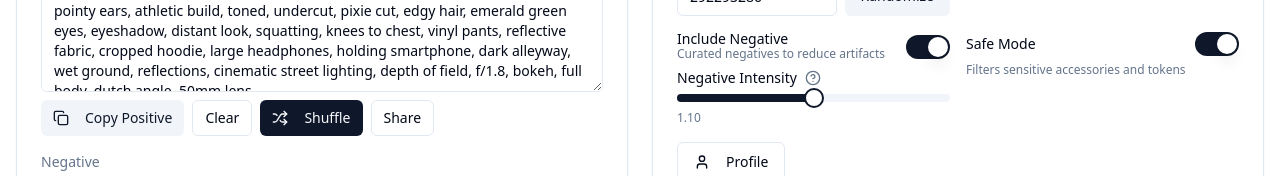
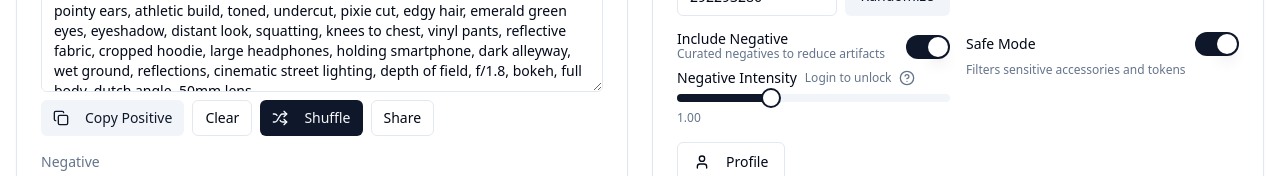
Before and after one commit to travisgalt/PromptParser1.1, a React (Vite) app: page / in a window 1280 px wide. Shown: the part 214-390 px from the top of the page. Built offline with nearby package versions, Linux system fonts and the light colour scheme; no server answers; the database is empty.

Commit message:
[dyad] Negative Intensity slider gated by login with disabled UI and 1.0 default - wrote 1 file(s)

```diff
--- a/src/components/generator/PromptControls.tsx
+++ b/src/components/generator/PromptControls.tsx
@@ -16,6 +16,7 @@ import {
   TooltipProvider,
   TooltipTrigger,
 } from "@/components/ui/tooltip";
+import { useSession } from "@/components/auth/SessionProvider";
 
 export type ControlsState = {
   seed: number;
@@ -40,6 +41,19 @@ export const PromptControls: React.FC<Props> = ({
     onChange({ ...state, [key]: value });
   };
   const navigate = useNavigate();
+
+  // NEW: detect login status
+  const { session } = useSession();
+  const userId = session?.user?.id;
+  const isLoggedIn = !!userId;
+
+  // NEW: ensure value is 1.0 when not logged in
+  React.useEffect(() => {
+    if (!isLoggedIn && state.negativeIntensity !== 1.0) {
+      onChange({ ...state, negativeIntensity: 1.0 });
+    }
+    // eslint-disable-next-line react-hooks/exhaustive-deps
+  }, [isLoggedIn]);
 
   return (
     <Card className="w-full">
@@ -98,6 +112,9 @@ export const PromptControls: React.FC<Props> = ({
             <div className="space-y-2">
               <div className="flex items-center gap-2">
                 <Label>Negative Intensity</Label>
+                {!isLoggedIn && (
+                  <span className="text-xs text-muted-foreground">Login to unlock</span>
+                )}
                 <TooltipProvider>
                   <Tooltip>
                     <TooltipTrigger asChild>
@@ -115,11 +132,14 @@ export const PromptControls: React.FC<Props> = ({
                 min={0.8}
                 max={1.4}
                 step={0.05}
-                value={[state.negativeIntensity]}
-                onValueChange={(v) => setField("negativeIntensity", v[0] ?? 1.0)}
+                value={[isLoggedIn ? state.negativeIntensity : 1.0]}
+                onValueChange={(v) => {
+                  if (isLoggedIn) setField("negativeIntensity", v[0] ?? 1.0);
+                }}
+                disabled={!isLoggedIn}
               />
               <div className="text-xs text-muted-foreground">
-                {state.negativeIntensity.toFixed(2)}
+                {(isLoggedIn ? state.negativeIntensity : 1.0).toFixed(2)}
               </div>
             </div>
           </div>
```
